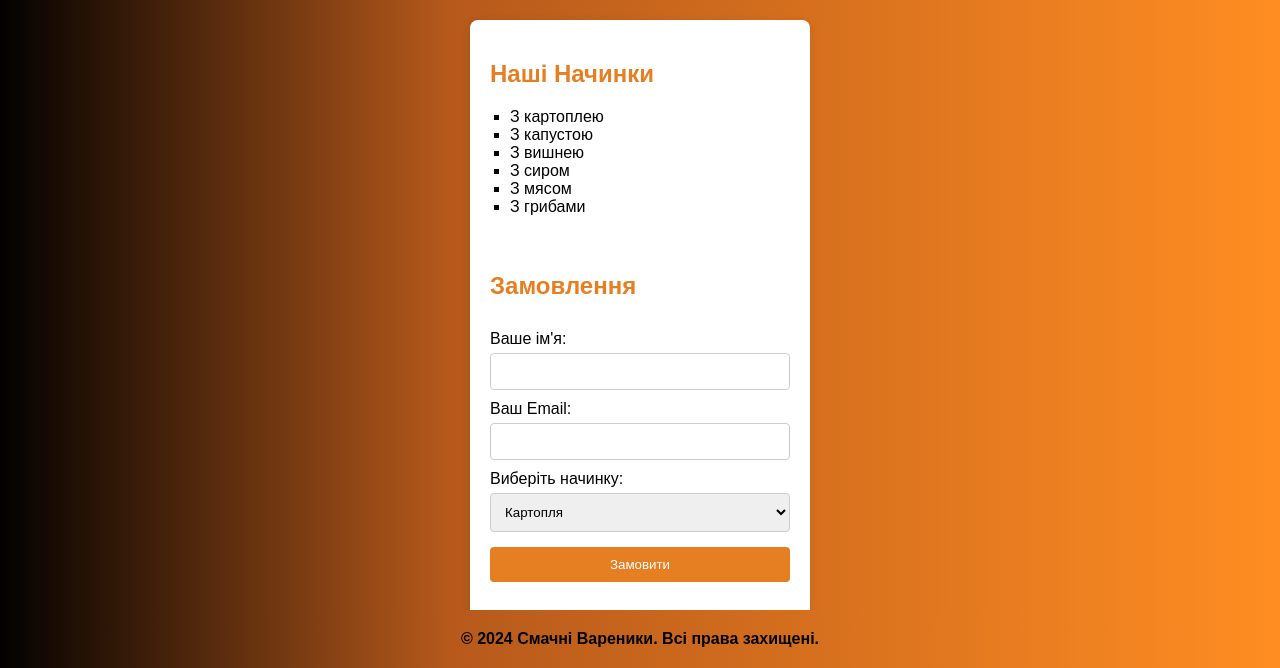
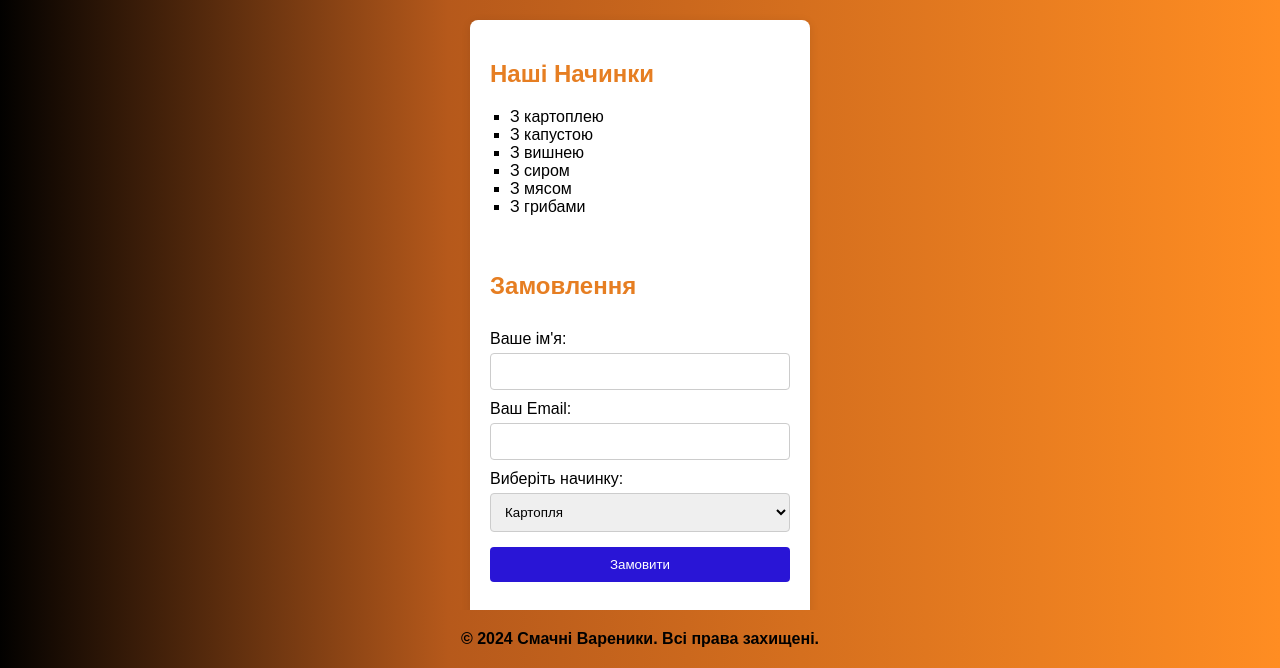
Before and after one commit to snike228/snike228.github.io, a plain HTML site: page zamow.html in a window 1280 px wide. Shown: the part 132-800 px from the top of the page. Drawn offline with Linux system fonts and the light colour scheme.

Commit message:
Update style.css

```diff
--- a/style.css
+++ b/style.css
@@ -200,7 +200,7 @@ a{
 .form-button {
     margin-top: 15px;
     padding: 10px;
-    background-color: #e67e22;
+    background-color: #2915d6;
     color: white;
     border: none;
     border-radius: 4px;
```
